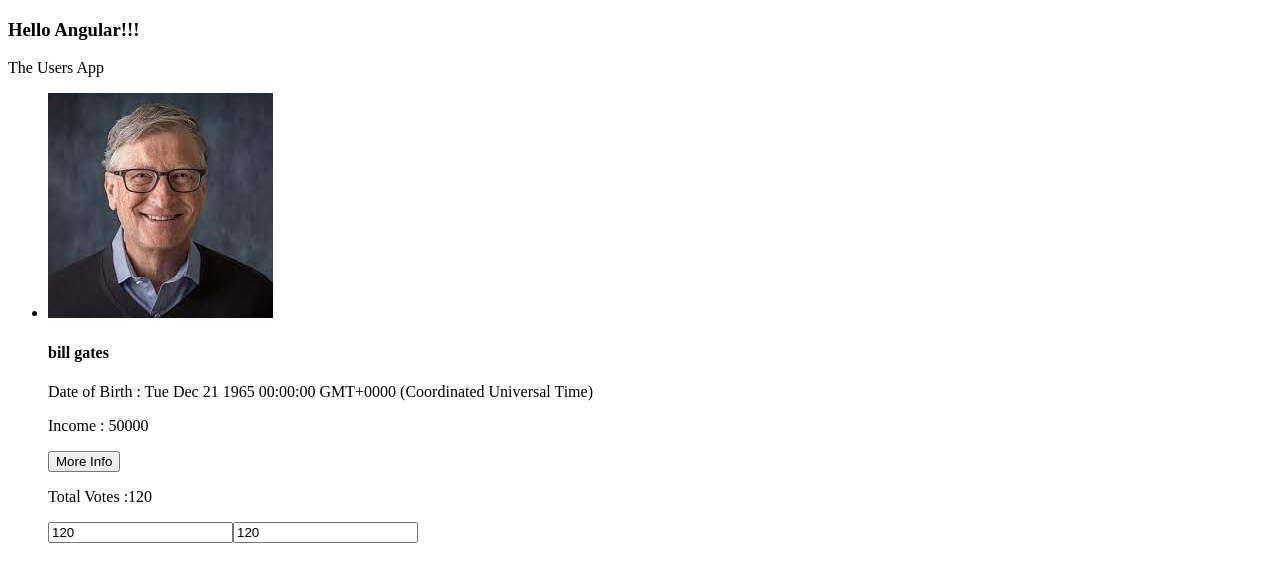
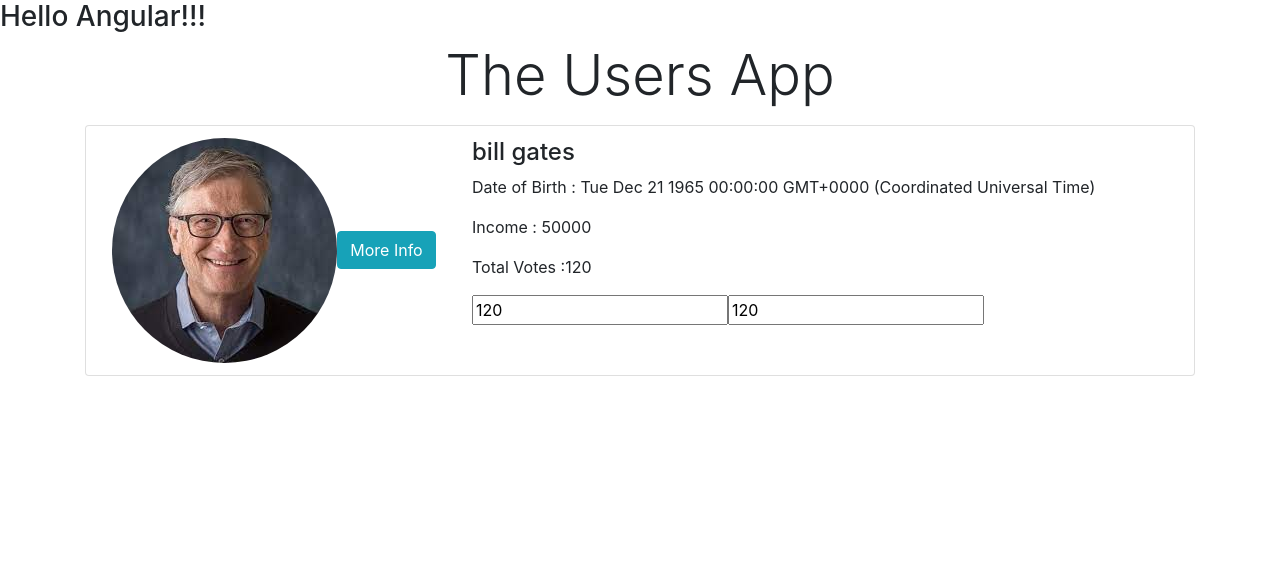
Before and after one commit to synergy2411/ng-feb-21, an Angular app in the folder users-app/: page / in a window 1280 px wide. Shown: the top 582 px of the page. Built offline with nearby package versions, Linux system fonts and the light colour scheme.

Commit message:
bootstrap added

```diff
--- a/users-app/angular.json
+++ b/users-app/angular.json
@@ -24,6 +24,7 @@
               "src/assets"
             ],
             "styles": [
+              "./node_modules/bootstrap/dist/css/bootstrap.min.css",
               "src/styles.css"
             ],
             "scripts": []
--- a/users-app/package.json
+++ b/users-app/package.json
@@ -19,6 +19,7 @@
     "@angular/platform-browser": "~10.2.5",
     "@angular/platform-browser-dynamic": "~10.2.5",
     "@angular/router": "~10.2.5",
+    "bootstrap": "^4.6.1",
     "rxjs": "~6.6.0",
     "tslib": "^2.0.0",
     "zone.js": "~0.10.2"
--- a/users-app/src/app/components/users/users.component.html
+++ b/users-app/src/app/components/users/users.component.html
@@ -1,15 +1,23 @@
-<p>The Users App</p>
+<p class="display-4 text-center">The Users App</p>
 
-<ul>
-  <li>
-    <img [src]="user.imagePath">
+<div class="container">
+<ul class="list-group">
+  <li class="list-group-item">
+    <div class="row">
+      <div class="col-4 text-center">
+        <img [src]="user.imagePath" class="img-fluid rounded-circle">
+        <button (click)="onMoreInfo(user)" class="btn btn-info">More Info</button>
+      </div>
+      <div class="col-8">
         <h4>{{user.firstName}} {{user.lastName}}</h4>
         <p>Date of Birth : <span [innerText]="user.dob"></span> </p>
         <p>Income : {{user.income}} </p>
-    <button (click)="onMoreInfo(user)">More Info</button>
         <p>Total Votes :{{ user.votes }}</p>
         <input type="number" [value]="user.votes"
           (change)="user.votes=$event.target.value">
         <input type="number" [(ngModel)]="user.votes">
+      </div>
+    </div>
   </li>
 </ul>
+</div>
```
Also changed, not shown: 2 other files (tests, documents, lock files or other folders). Lines whose indentation alone changed are shown as unchanged.
